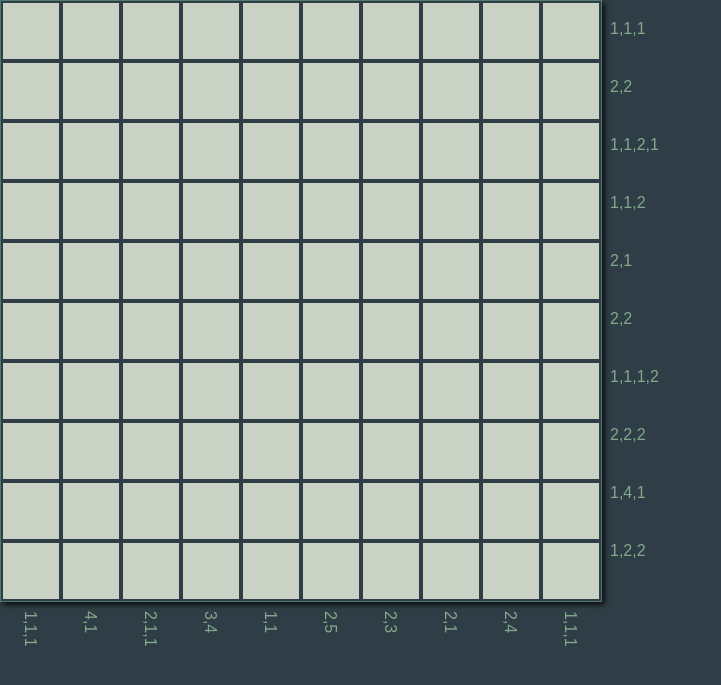
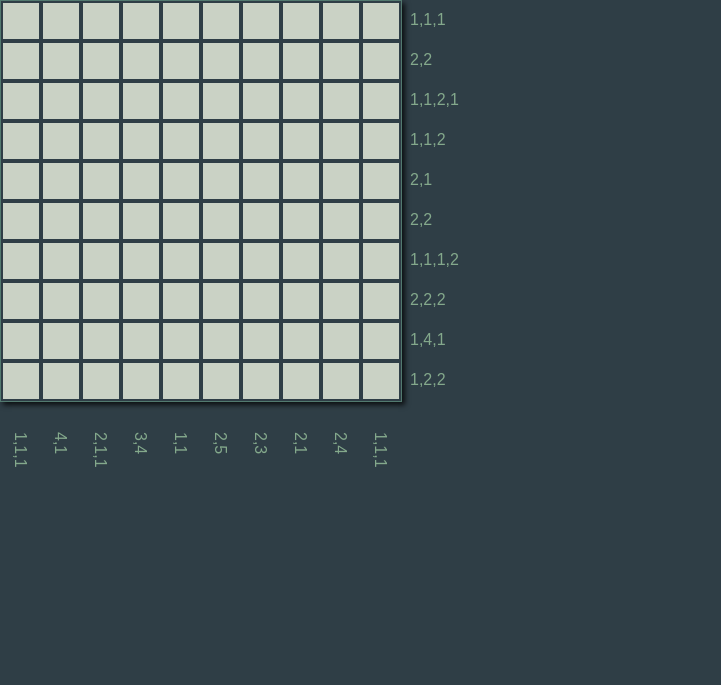
Before and after one commit to BillPepper/Picross, a plain HTML site: page index.html in a window 1280 px wide. Shown: the whole page, without its empty margins (0-721 px from the left). Drawn offline with Linux system fonts and the light colour scheme.

Commit message:
display tipsY as grid

```diff
--- a/index.html
+++ b/index.html
@@ -13,7 +13,7 @@
     <div id="game">
       <canvas id="canvas" width="400px" height="400px"></canvas>
       <div id="tipsY">
-        <ul></ul>
+        <ul id='tipsYList'></ul>
       </div>
       <div id="tipsX">
         <ul></ul>
--- a/main.js
+++ b/main.js
@@ -9,7 +9,7 @@ const pass = "#cad2c5";
 const err = "#523535";
 
 const res = 10;
-const tileSize = 60;
+const tileSize = 40;
 const tileGap = 2;
 const size = res * tileSize;
 
@@ -22,9 +22,10 @@ let turnCount = 0;
 
 canvas.width = size;
 canvas.height = size;
-const game = (document.getElementById(
-  "game"
-).style.gridTemplateColumns = `${size}px`);
+document.getElementById("game").style.gridTemplateColumns = `${size}px`;
+document.getElementById(
+  "tipsYList"
+).style.gridTemplateRows = `repeat(${res}, ${tileSize}px)`;
 
 document.addEventListener("contextmenu", (e) => handleAltTileClick(e));
 document.addEventListener("click", (e) => handleTileClick(e));
--- a/style.css
+++ b/style.css
@@ -30,11 +30,11 @@ ul {
   list-style: none;
   padding: 0;
   margin: 0;
-  /* text-align: center; */
-  padding-top: 20px;
+  display: grid;
 }
 li {
-  padding-bottom: 40px;
+  /* needs to be set to tilesize by js */
+  line-height: 40px;
 }
 #tipsY {
   grid-row: 1;
```
